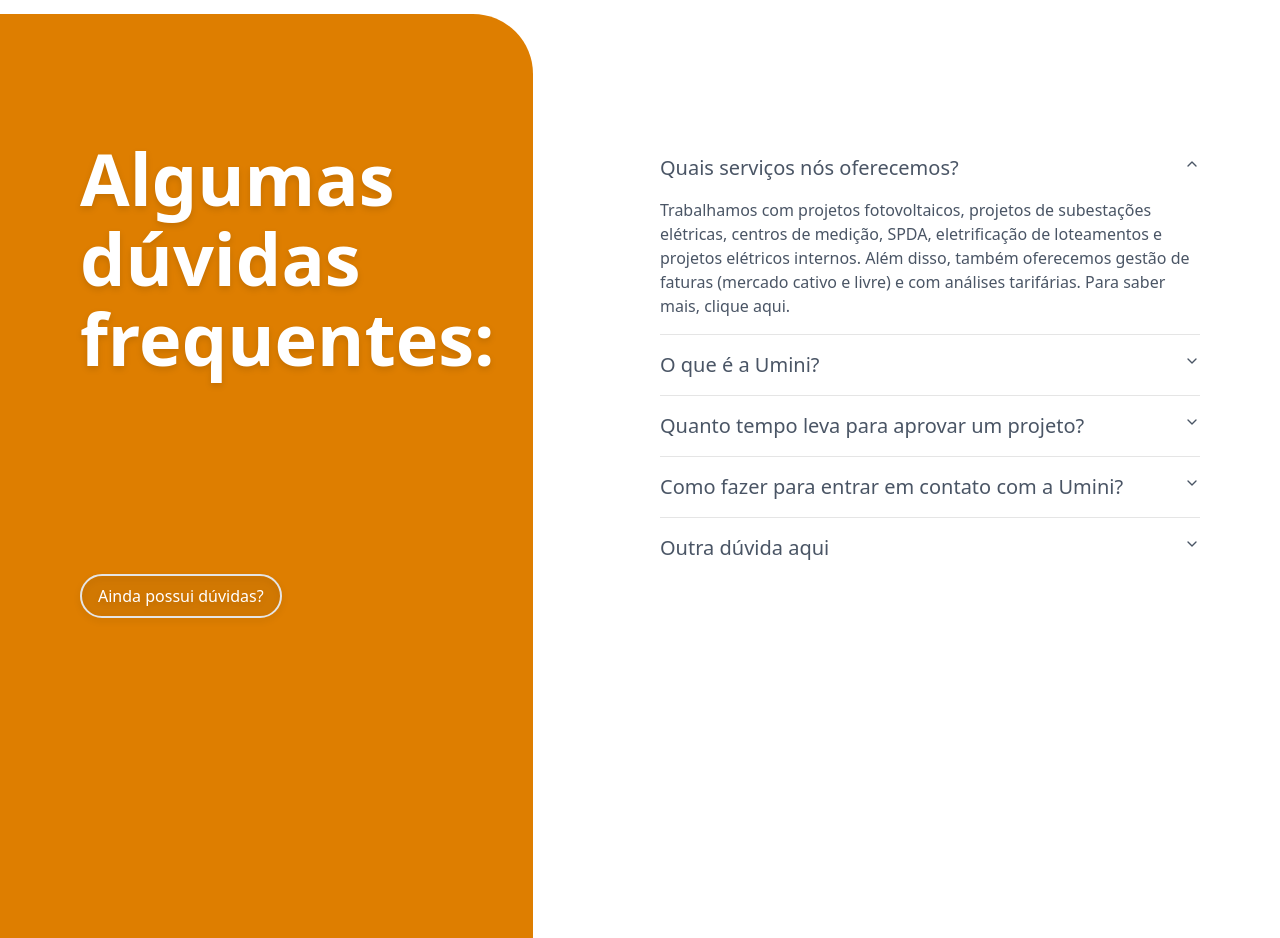
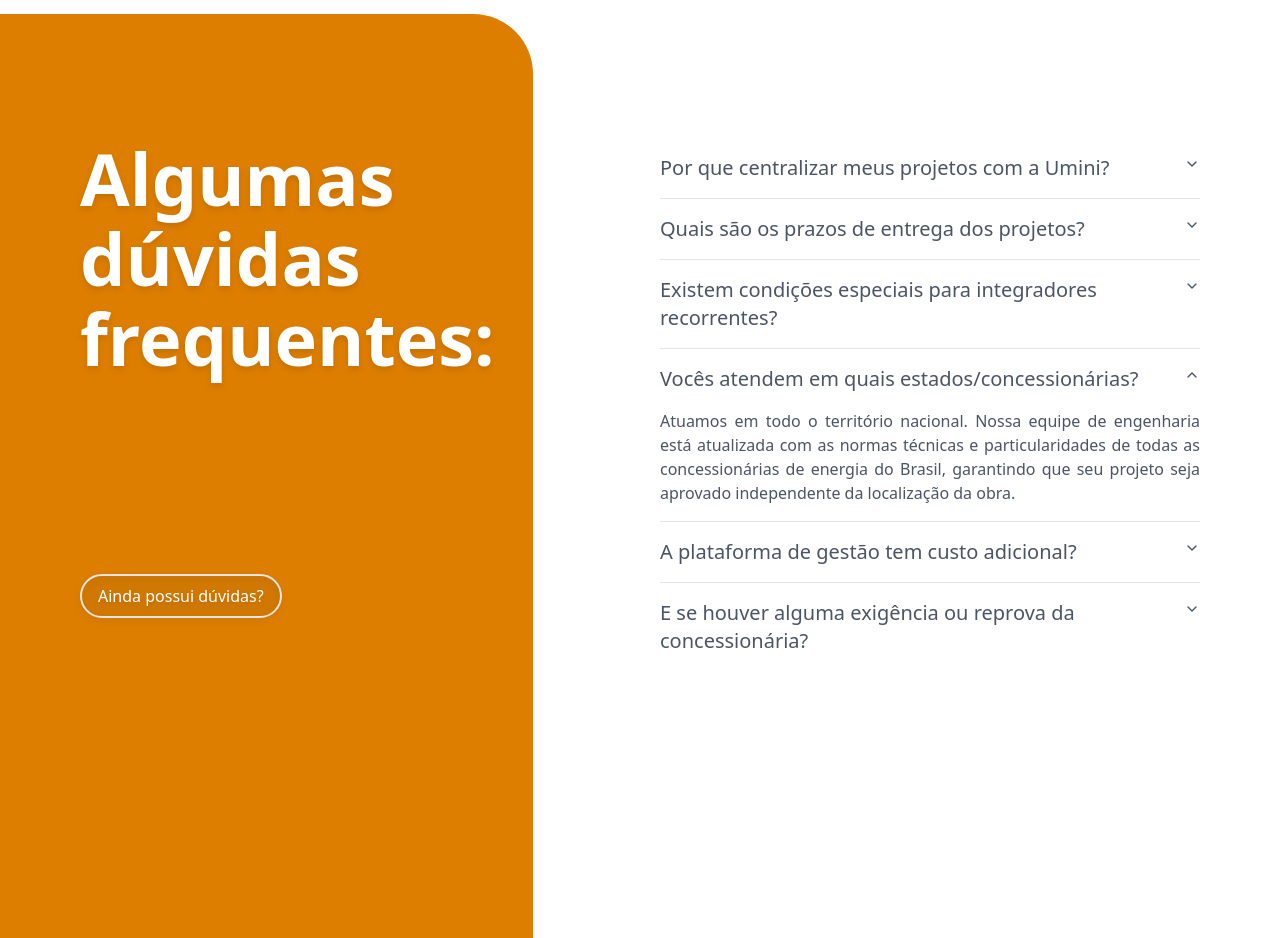
Before and after one commit to thiagomars/umini_ui_2.0, a Next.js app: page / in a window 1280 px wide. Shown: the part 3020-3958 px from the top of the page. Built offline with nearby package versions, Linux system fonts and the light colour scheme; no server answers.

Commit message:
perguntas

```diff
--- a/sections/duvidas/index.tsx
+++ b/sections/duvidas/index.tsx
@@ -3,8 +3,45 @@
 import Section from "@/components/section";
 import { Accordion, AccordionContent, AccordionItem, AccordionTrigger } from "@/components/ui/accordion";
 
+export default function Duvidas() {
 
-export default function Duvidas() {
+    const dados = [
+        {
+            titulo: 'Por que centralizar meus projetos com a Umini?',
+            descricao: `Não somos apenas desenhistas de projetos, somos o seu departamento de engenharia externo. Diferente de autônomos, oferecemos uma Plataforma de Gestão Exclusiva onde você centraliza documentos e acompanha o status em tempo real. Além disso, oferecemos todo o suporte técnico pré-venda, com modelagens 3D e análises tarifárias, além do suporte técnico pós-vendas, com alteração de lista de rateios, trocas de titularidade e demais demandas comerciais* <br/><br/><i>*A depender da concessionária</i>`
+        },
+        {
+            titulo: 'Quais são os prazos de entrega dos projetos?',
+            descricao: `Prezamos pela qualidade técnica para evitar reprovas. Nossos prazos padrão para protocolo são: </br>
+
+            <b>Microgeração (Residencial/Pequeno Comércio)</b>: Até 5 dias úteis após o recebimento completo da documentação.</br>
+            <b>Minigeração (Grandes Usinas/Comercial)</b>: Até 10 dias úteis, devido à complexidade da análise e dimensionamento.</br>`
+        },
+        {
+            titulo: 'Existem condições especiais para integradores recorrentes?',
+            descricao: `Sim! Valorizamos a parceria de longo prazo. Temos a Tabela de Parceiro Umini, que oferece descontos progressivos baseados no seu volume mensal de obras:
+            <br/> <div style="margin:5px"></div>
+            - 5 a 9 projetos/mês: 5% OFF
+            <br/>
+            - 10 a 14 projetos/mês: 10% OFF
+            <br/>
+            - 15 a 19 projetos/mês: 15% OFF
+            <br/>
+            - Acima de 20 projetos/mês: 20% OFF`
+        },
+        {
+            titulo: 'Vocês atendem em quais estados/concessionárias?',
+            descricao: `Atuamos em todo o território nacional. Nossa equipe de engenharia está atualizada com as normas técnicas e particularidades de todas as concessionárias de energia do Brasil, garantindo que seu projeto seja aprovado independente da localização da obra.`
+        },
+        {
+            titulo: 'A plataforma de gestão tem custo adicional?',
+            descricao: `Não. O acesso à Plataforma Umini é uma ferramenta gratuita para todos os nossos clientes. Desenvolvemos o sistema para acabar com a desorganização de arquivos no WhatsApp e garantir que você tenha o histórico completo de todas as suas homologações em um só lugar.`
+        },
+        {
+            titulo: 'E se houver alguma exigência ou reprova da concessionária?',
+            descricao: `Nossa taxa de aprovação é altíssima devido à nossa pré-análise. Porém, caso ocorra alguma nota técnica por parte da concessionária referente ao projeto enviado, nossa equipe realiza as correções e o re-protocolo imediatamente, garantindo a aprovação final da sua obra.`
+        },
+    ]
 
     return (
         <section id="duvidas" className="relative md:min-h-screen">
@@ -22,45 +59,19 @@
                 <Accordion
                     type="single"
                     collapsible
-                    defaultValue="quais"
+                    defaultValue="question_3"
                     className="text-white lg:text-gray-600"
                 >
-                    <AccordionItem value="quais">
-                        <AccordionTrigger>Quais serviços nós oferecemos?</AccordionTrigger>
-                        <AccordionContent>
-                            Trabalhamos com projetos fotovoltaicos, projetos de subestações elétricas, centros de medição, SPDA, eletrificação de loteamentos e projetos elétricos internos. Além disso, também oferecemos gestão de faturas (mercado cativo e livre) e com análises tarifárias. Para saber mais, clique aqui.
-                        </AccordionContent>
-                    </AccordionItem>
-                    <AccordionItem value="returns">
-                        <AccordionTrigger>O que é a Umini?</AccordionTrigger>
-                        <AccordionContent>
-                            Returns accepted within 30 days. Items must be unused and in original
-                            packaging. Refunds processed within 5-7 business days.
-                        </AccordionContent>
-                    </AccordionItem>
-                    <AccordionItem value="support">
-                        <AccordionTrigger>Quanto tempo leva para aprovar um projeto?</AccordionTrigger>
-                        <AccordionContent>
-                            Reach us via email, live chat, or phone. We respond within 24 hours
-                            during business days.
-                        </AccordionContent>
-                    </AccordionItem>
-                    <AccordionItem value="aaaaa">
-                        <AccordionTrigger>Como fazer para entrar em contato com a Umini?</AccordionTrigger>
-                        <AccordionContent>
-                            Reach us via email, live chat, or phone. We respond within 24 hours
-                            during business days. Lorem ipsum dolor sit amet consectetur adipisicing elit. Ipsum mollitia iure, ea autem numquam accusamus hic excepturi eaque eligendi iusto repudiandae, veniam, ab sit porro aperiam. Repellendus similique id explicabo.
-                        </AccordionContent>
-                    </AccordionItem>
-                    <AccordionItem value="aadsaaaa">
-                        <AccordionTrigger>Outra dúvida aqui</AccordionTrigger>
-                        <AccordionContent>
-                            Reach us via email, live chat, or phone. We respond within 24 hours
-                            during business days. Lorem ipsum dolor sit amet consectetur adipisicing elit. Lorem ipsum dolor sit amet consectetur adipisicing elit. Necessitatibus consequatur natus eligendi, sit sed perferendis optio, voluptatem inventore est quisquam non. Magnam eligendi nihil nulla enim perferendis quam totam harum. Ipsum mollitia iure, ea autem numquam accusamus hic excepturi eaque eligendi iusto repudiandae, veniam, ab sit porro aperiam. Repellendus similique id explicabo.
-                        </AccordionContent>
-                    </AccordionItem>
+                    {dados?.map((value, index) => (
+                        <AccordionItem value={"question_" + index}>
+                            <AccordionTrigger>{value.titulo}</AccordionTrigger>
+                            <AccordionContent>
+                                <div className="text-justify" dangerouslySetInnerHTML={{ __html: value.descricao }}></div>
+                            </AccordionContent>
+                        </AccordionItem>
+                    ))}
                 </Accordion>
             </Section>
-        </section>
+        </section >
     )
 }
--- a/sections/nossosClientes/index.tsx
+++ b/sections/nossosClientes/index.tsx
@@ -27,7 +27,6 @@
                             </p>
                         </BoxView>
 
-
                         <BoxView delay={600}>
                             <Button className="w-fit text-white">
                                 Sobre a UMINI
```
